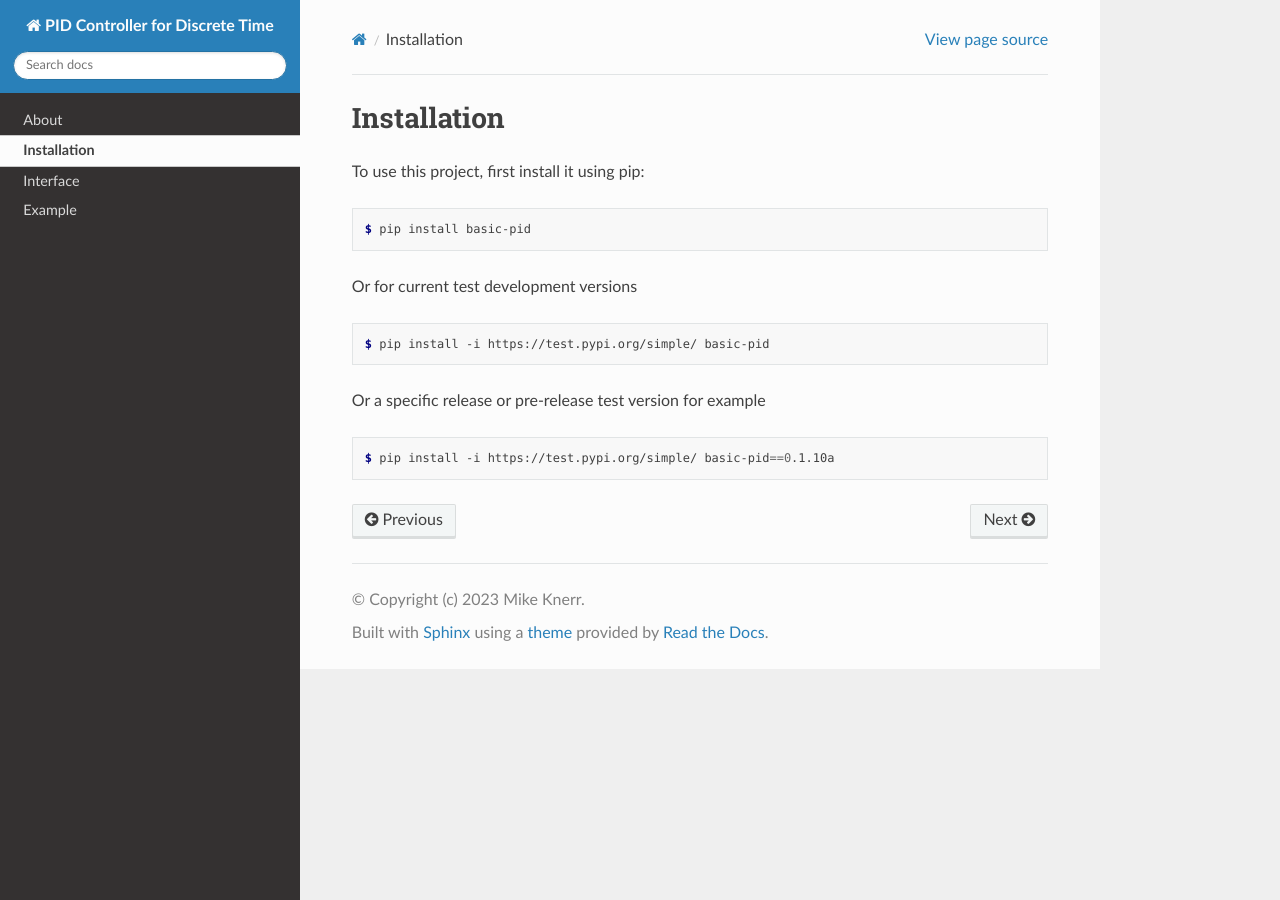
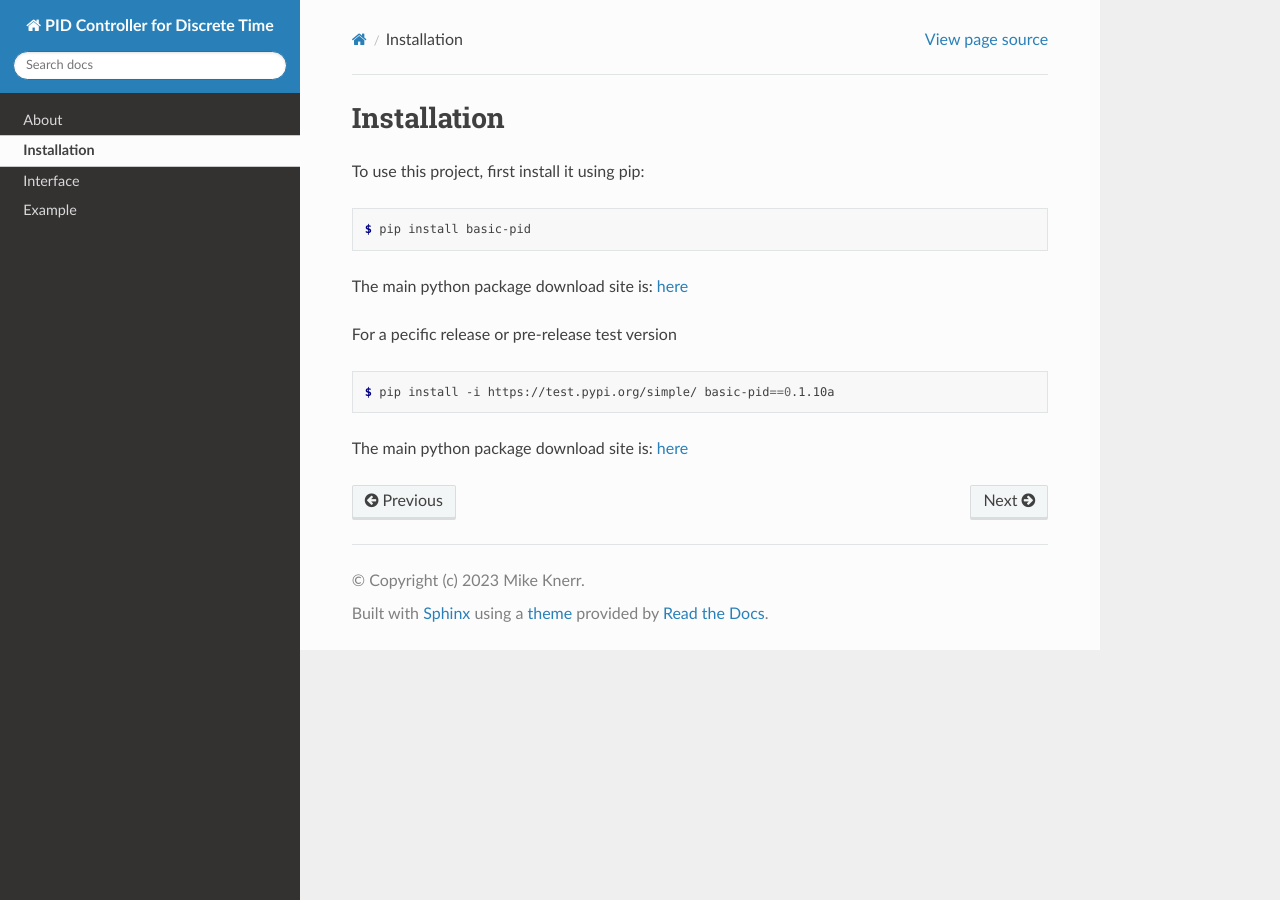
Before and after one commit to mkner/robo-pid, a Sphinx documentation site: the page built from docs/install.rst, in a window 1280 px wide. Built offline with Sphinx 7.4.7 and the Read the Docs theme 2.0.0, drawn with Linux system fonts in a browser that asks for light colours.

Commit message:
Update install.rst

```diff
--- a/docs/install.rst
+++ b/docs/install.rst
@@ -10,15 +10,14 @@ To use this project, first install it using pip:
     $ pip install basic-pid
 
 
-Or for current test development versions
-
-.. code-block:: console
-
-    $ pip install -i https://test.pypi.org/simple/ basic-pid
+The main python package download site is: `here <https://pypi.org/project/basic-pid/>`_
 
 
-Or a specific release or pre-release test version for example
+For a pecific release or pre-release test version
 
 .. code-block:: console
 
    $ pip install -i https://test.pypi.org/simple/ basic-pid==0.1.10a
+
+
+The main python package download site is: `here <https://pypi.org/project/basic-pid/>`_
```
